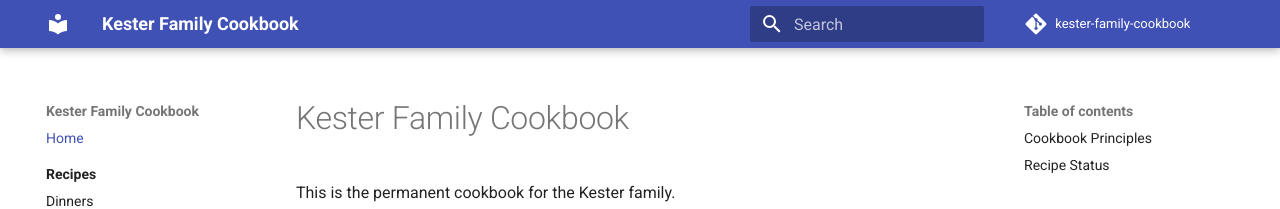
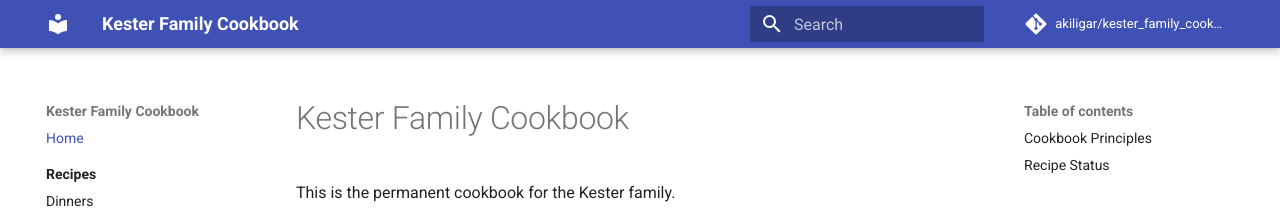
Before and after one commit to akiligar/kester_family_cookbook, an MkDocs documentation site: the page built from docs/index.md, in a window 1280 px wide. Shown: the top 209 px of the page. Built offline with MkDocs 1.6.1 and Material for MkDocs 9.7.7, drawn with Linux system fonts in a browser that asks for light colours; comment, search, counter and statistics services are not loaded.

Commit message:
Update MkDocs repository metadata

```diff
--- a/mkdocs.yml
+++ b/mkdocs.yml
@@ -1,8 +1,8 @@
 site_name: Kester Family Cookbook
 site_description: Permanent family cookbook and meal planning reference for the Kester household.
 site_url: https://YOUR-CLOUDFLARE-PAGES-URL/
-repo_url: https://github.com/YOUR-GITHUB-USERNAME/kester-family-cookbook
-repo_name: kester-family-cookbook
+repo_url: https://github.com/akiligar/kester_family_cookbook
+repo_name: akiligar/kester_family_cookbook
 
 theme:
   name: material
```
